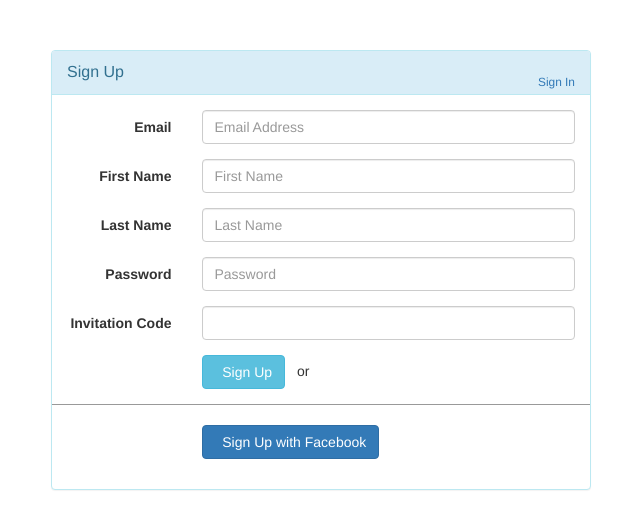
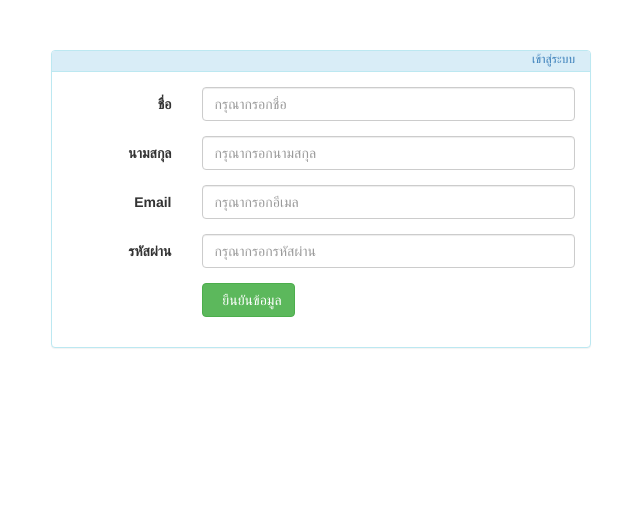
Before and after one commit to krittaphat/start-up, a PHP site: page /login.php in a window 1280 px wide, after a click on "สมัครสมาชิก". Shown: the top 529 px of the page, without its empty margins (319-959 px from the left). Run offline with PHP 8.4, Linux system fonts and the light colour scheme; some libraries are stand-ins or nearby versions.

Commit message:
Add files via upload

```diff
--- a/login.php
+++ b/login.php
@@ -68,8 +68,8 @@
         <div id="signupbox" style="display:none; margin-top:50px" class="mainbox col-md-6 col-md-offset-3 col-sm-8 col-sm-offset-2">
                     <div class="panel panel-info">
                         <div class="panel-heading">
-                            <div class="panel-title">Sign Up</div>
-                            <div style="float:right; font-size: 85%; position: relative; top:-10px"><a id="signinlink" href="#" onclick="$('#signupbox').hide(); $('#loginbox').show()">Sign In</a></div>
+                            <div class="panel-title"></div>
+                            <div style="float:right; font-size: 85%; position: relative; top:-10px"><a id="signinlink" href="#" onclick="$('#signupbox').hide(); $('#loginbox').show()">เข้าสู่ระบบ</a></div>
                         </div>
                         <div class="panel-body" >
                             <form id="signupform" class="form-horizontal" role="form">
@@ -79,58 +79,39 @@
                                     <span></span>
                                 </div>
 
-
-
+                                <div class="form-group">
+                                    <label for="firstname" class="col-md-3 control-label">ชื่อ</label>
+                                    <div class="col-md-9">
+                                        <input type="text" class="form-control" name="firstname" placeholder="กรุณากรอกชื่อ">
+                                    </div>
+                                </div>
+                                <div class="form-group">
+                                    <label for="lastname" class="col-md-3 control-label">นามสกุล</label>
+                                    <div class="col-md-9">
+                                        <input type="text" class="form-control" name="lastname" placeholder="กรุณากรอกนามสกุล">
+                                    </div>
+                                </div>
                                 <div class="form-group">
                                     <label for="email" class="col-md-3 control-label">Email</label>
                                     <div class="col-md-9">
-                                        <input type="text" class="form-control" name="email" placeholder="Email Address">
+                                        <input type="text" class="form-control" name="email" placeholder="กรุณากรอกอีเมล">
+                                    </div>
+                                </div>
+                                <div class="form-group">
+                                    <label for="password" class="col-md-3 control-label">รหัสผ่าน</label>
+                                    <div class="col-md-9">
+                                        <input type="password" class="form-control" name="passwd" placeholder="กรุณากรอกรหัสผ่าน">
                                     </div>
                                 </div>
 
-                                <div class="form-group">
-                                    <label for="firstname" class="col-md-3 control-label">First Name</label>
-                                    <div class="col-md-9">
-                                        <input type="text" class="form-control" name="firstname" placeholder="First Name">
-                                    </div>
-                                </div>
-                                <div class="form-group">
-                                    <label for="lastname" class="col-md-3 control-label">Last Name</label>
-                                    <div class="col-md-9">
-                                        <input type="text" class="form-control" name="lastname" placeholder="Last Name">
-                                    </div>
-                                </div>
-                                <div class="form-group">
-                                    <label for="password" class="col-md-3 control-label">Password</label>
-                                    <div class="col-md-9">
-                                        <input type="password" class="form-control" name="passwd" placeholder="Password">
-                                    </div>
-                                </div>
-
-                                <div class="form-group">
-                                    <label for="icode" class="col-md-3 control-label">Invitation Code</label>
-                                    <div class="col-md-9">
-                                        <input type="text" class="form-control" name="icode" placeholder="">
-                                    </div>
-                                </div>
 
                                 <div class="form-group">
                                     <!-- Button -->
                                     <div class="col-md-offset-3 col-md-9">
-                                        <button id="btn-signup" type="button" class="btn btn-info"><i class="icon-hand-right"></i> &nbsp Sign Up</button>
-                                        <span style="margin-left:8px;">or</span>
+                                        <button id="btn-signup" type="button" class="btn btn-success"><i class="icon-hand-right"></i> &nbsp ยืนยันข้อมูล</button>
+                                        <span style="margin-left:8px;"></span>
                                     </div>
                                 </div>
-
-                                <div style="border-top: 1px solid #999; padding-top:20px"  class="form-group">
-
-                                    <div class="col-md-offset-3 col-md-9">
-                                        <button id="btn-fbsignup" type="button" class="btn btn-primary"><i class="icon-facebook"></i>   Sign Up with Facebook</button>
-                                    </div>
-
-                                </div>
-
-
 
                             </form>
                          </div>
```
